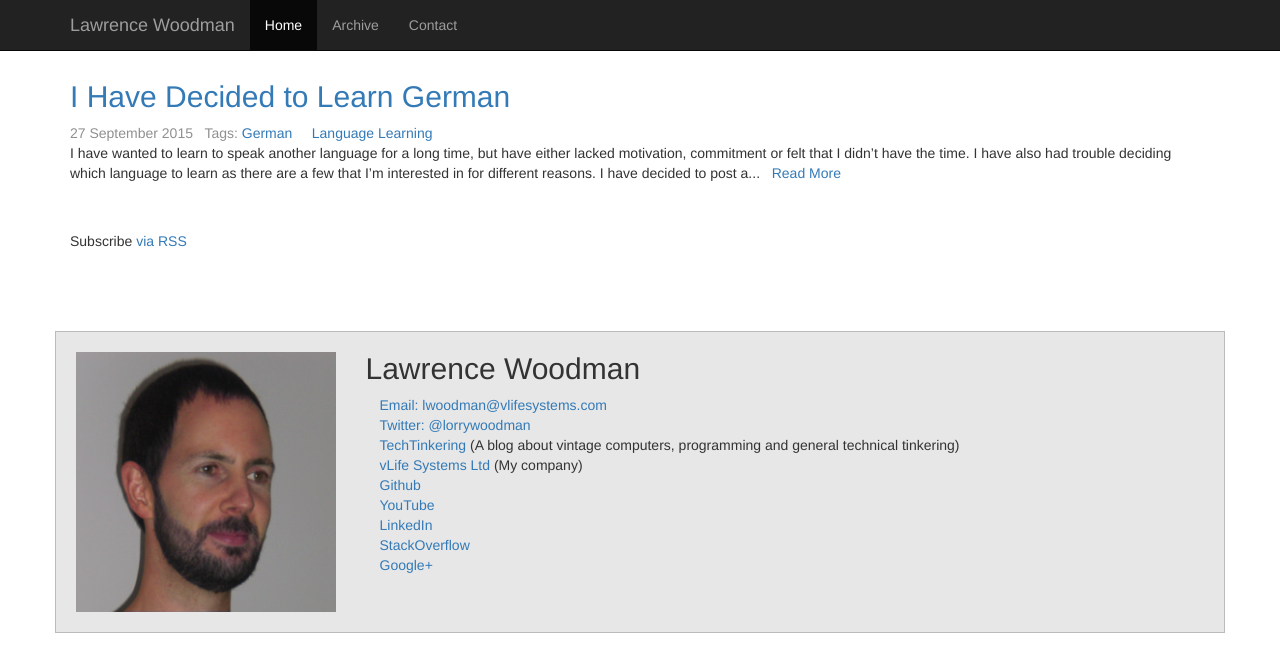
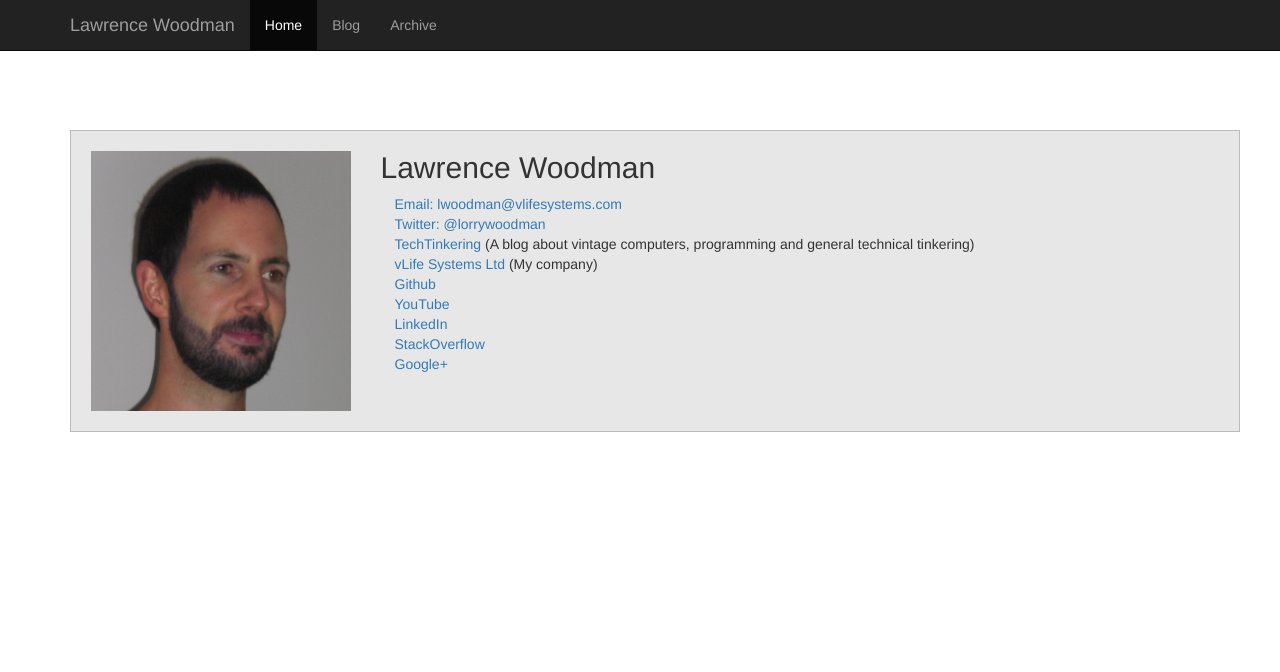
Before and after one commit to lawrencewoodman/lawrencewoodman.github.io, a Jekyll site: the page built from index.html, in a window 1280 px wide and 900 px high. Shown: the top 672 px of the window. Built offline with Jekyll 4.4.1, drawn with Linux system fonts in a browser that asks for light colours.

Commit message:
Put blog in /blog

```diff
--- a/_config.yml
+++ b/_config.yml
@@ -3,7 +3,7 @@
 email: lwoodman@vlifesystems.com
 description: > # this means to ignore newlines until "baseurl:"
   Random things that catch my eye that don't have a natural home elsewhere.
-permalink:   /:year/:month/:day/:title
+permalink:   /blog/:year/:month/:day/:title
 baseurl: "" # the subpath of your site, e.g. /blog/
 url: "http://lawrencewoodman.github.io" # the base hostname & protocol for your site
 
--- a/_includes/header.html
+++ b/_includes/header.html
@@ -11,20 +11,28 @@
     </div>
     <div id="navbar" class="collapse navbar-collapse">
       <ul class="nav navbar-nav">
-        <li
         {% if page.menuOption == "home" %}
-          class = "active"
+          <li class="active"><a href="/">Home</a></li>
+        {% else %}
+          <li><a href="/">Home</a></li>
         {% endif %}
-        ><a href="/">Home</a></li>
+
+        {% if page.menuOption == "blog" %}
+          <li class="active"><a href="/blog/">Blog</a></li>
+        {% else %}
+          <li><a href="/blog/">Blog</a></li>
+        {% endif %}
+
         {% if page.menuOption == "article" %}
           <li class="active"><a href="">Article</a></li>
         {% endif %}
+
         {% if page.menuOption == "archive" %}
-          <li class="active"><a href="/archive/">Archive</a></li>
+          <li class="active"><a href="/blog/archive/">Archive</a></li>
         {% else %}
-          <li><a href="/archive/">Archive</a></li>
+          <li><a href="/blog/archive/">Archive</a></li>
         {% endif %}
-        <li><a href="#contact">Contact</a></li>
+
       </ul>
     </div><!--/.nav-collapse -->
   </div>
--- a/_includes/post_summary.html
+++ b/_includes/post_summary.html
@@ -4,7 +4,7 @@
     <time datetime="{{ post.date | date: '%Y-%m-%d'}}">{{ post.date | date: '%e %B %Y' }}</time>
     &nbsp; Tags:
     {% for tag in post.tags %}
-      <a href="/archive/#tag-{{ tag | downcase | slugify }}">{{ tag }}</a> &nbsp; &nbsp;
+      <a href="/blog/archive/#tag-{{ tag | downcase | slugify }}">{{ tag }}</a> &nbsp; &nbsp;
     {% endfor %}
   </span>
 </header>
--- a/_layouts/default.html
+++ b/_layouts/default.html
@@ -9,6 +9,8 @@
       {{ content }}
     </div><!-- /.container -->
 
-    {% include footer.html %}
+    {% if page.menuOption != "home" %}
+      {% include footer.html %}
+    {% endif %}
   </body>
 </html>
--- a/_layouts/post.html
+++ b/_layouts/post.html
@@ -10,7 +10,7 @@
       <time datetime="{{ page.date | date: '%Y-%m-%d'}}">{{ page.date | date: '%e %B %Y' }}</time>
       &nbsp; Tags:
       {% for tag in page.tags %}
-        <a href="/archive/#tag-{{ tag | downcase | slugify }}">{{ tag }}</a> &nbsp; &nbsp;
+        <a href="/blog/archive/#tag-{{ tag | downcase | slugify }}">{{ tag }}</a> &nbsp; &nbsp;
       {% endfor %}
     </span>
 
--- a/index.html
+++ b/index.html
@@ -3,13 +3,4 @@
 menuOption: home
 ---
 
-<ul class="posts">
-  {% for post in site.posts limit: 15 %}
-    <li>
-      {% include post_summary.html %}
-    </li>
-  {% endfor %}
-</ul>
-
-
-  <p id="rss-subscribe">Subscribe <a href="{{ "/feed.xml" | prepend: site.baseurl }}">via RSS</a></p>
+{% include footer.html %}
```
Also changed, not shown: blog/index.html (added, +15 -0 lines), blog/archive/index.html (renamed from archive/index.html).
